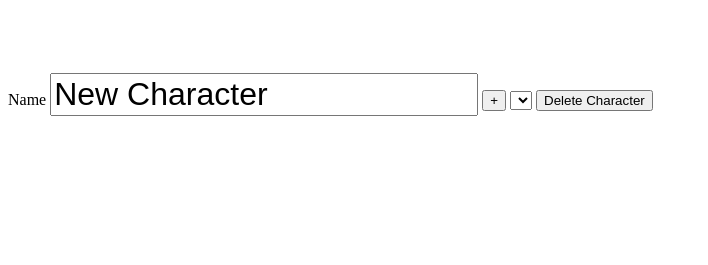
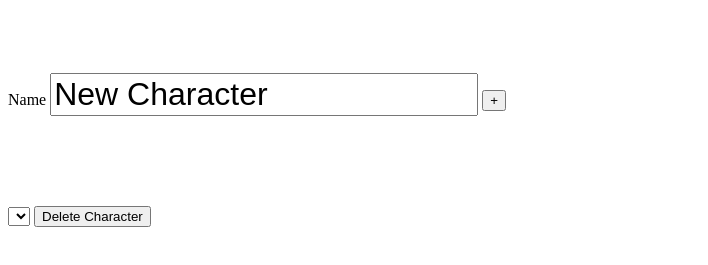
Before and after one commit to SolidMirage/healthbars, a plain HTML site: page index.html in a window 1280 px wide. Shown: the part 61-326 px from the top of the page, without its empty margins (0-708 px from the left). Drawn offline with nearby package versions, Linux system fonts and the light colour scheme.

Commit message:
move delete list lower

```diff
--- a/index.html
+++ b/index.html
@@ -17,7 +17,7 @@
     <br><br><br>
     <label>Name</label>
     <input id='newName' name="Name" value="New Character"></input>
-    <button onclick="addCharacter()">+</button>
+    <button onclick="addCharacter()">+</button><br><br><br><br><br><br>
     <select onchange='onSelectChange()' id="deleteList">
     </select>
     <button onClick="deleteCharacter()">Delete Character</button>
```
